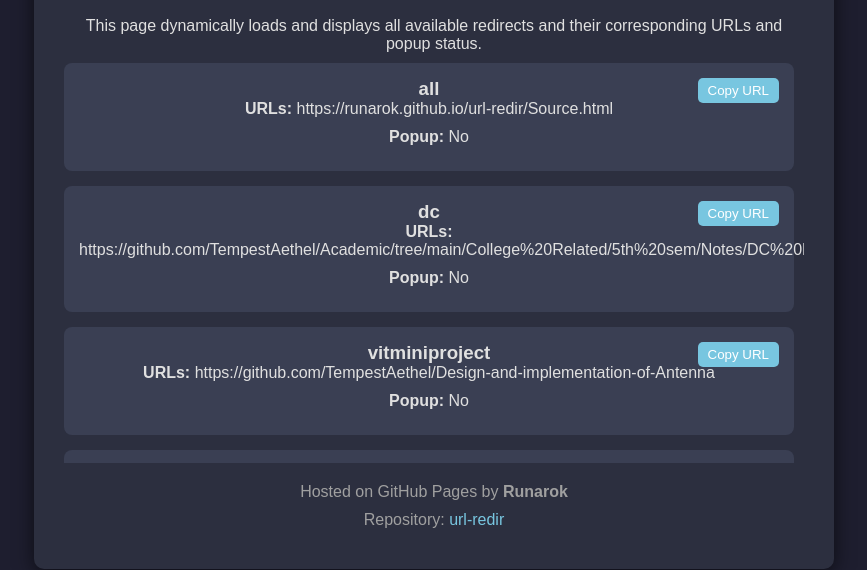
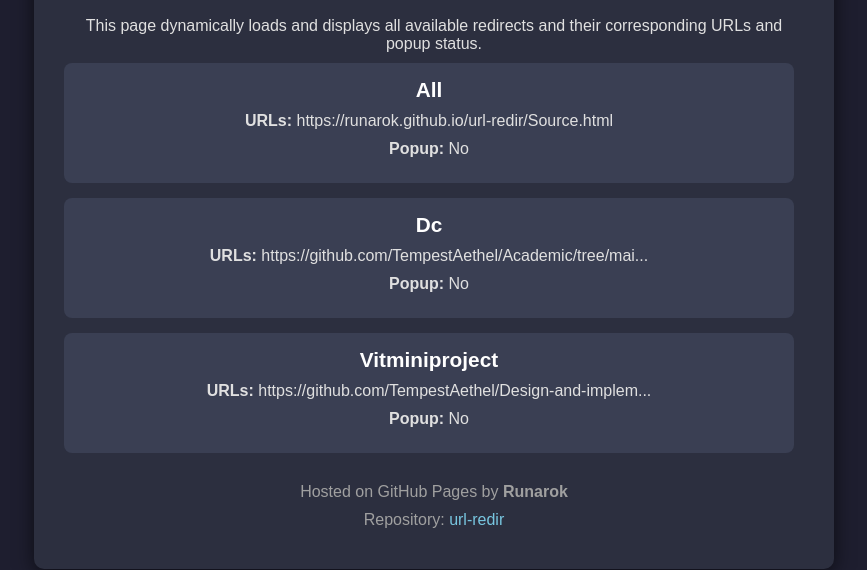
Before and after one commit to Runarok/url-redir, a plain HTML site: page Source.html in a window 1280 px wide. Shown: the part 155-725 px from the top of the page, without its empty margins (206-1073 px from the left). Drawn offline with Linux system fonts and the light colour scheme.

Commit message:
Update Source.html

```diff
--- a/Source.html
+++ b/Source.html
@@ -1,4 +1,3 @@
-<!DOCTYPE html>
 <html lang="en">
 <head>
     <meta charset="UTF-8">
@@ -61,6 +60,12 @@
             margin-bottom: 15px;
             border-radius: 8px;
             position: relative;
+            cursor: pointer; /* Make the whole item clickable */
+            transition: background-color 0.3s ease; /* Add hover effect */
+        }
+
+        .redirect-item:hover {
+            background-color: #5f6975; /* Darker background on hover */
         }
 
         #redirects-container {
@@ -94,28 +99,27 @@
             display: block;
         }
 
-        .copy-btn {
-            position: absolute;
-            top: 15px;
-            right: 15px;
-            background-color: #78c6e0;
-            border: none;
-            padding: 5px 10px;
-            color: white;
-            border-radius: 5px;
-            cursor: pointer;
+        /* Handle long URLs */
+        .redirect-item p {
+            word-wrap: break-word; /* Break long words or URLs */
+            white-space: normal; /* Allow text to wrap */
+            overflow: hidden;
+            text-overflow: ellipsis; /* Add ellipsis for overflow */
+            max-width: 100%; /* Ensure it doesn't overflow */
+            word-break: break-word; /* Ensures that the URL breaks into multiple lines if needed */
         }
 
-        .copy-btn:hover {
-            background-color: #5fa0c7;
+        .redirect-item h3 {
+            font-size: 1.3rem;
+            color: #ffffff;
+            margin-bottom: 10px;
         }
-
     </style>
     <script>
         async function fetchRedirects() {
             try {
-                // Replace with the actual path to your redirects.json file
-                const response = await fetch('redirects.json');
+                // Use the raw GitHub URL for redirects.json
+                const response = await fetch('https://raw.githubusercontent.com/Runarok/url-redir/main/redirects.json');
 
                 // If the fetch fails, throw an error
                 if (!response.ok) {
@@ -142,12 +146,20 @@
                 const urls = isArray ? redirect.url.join(', ') : redirect.url;
                 const popupStatus = redirect.showPopup ? 'Yes' : 'No';
 
+                // Capitalize the first letter of the key and display
+                const capitalizedKey = key.charAt(0).toUpperCase() + key.slice(1).toLowerCase();
+
+                // Truncate long URLs and add tooltip for full URL
+                const truncatedUrls = urls.length > 50 ? `${urls.substring(0, 50)}...` : urls;
+
                 const redirectHtml = `
-                    <div class="redirect-item">
-                        <h3>${key}</h3>
-                        <p><strong>URLs:</strong> ${urls}</p>
+                    <div class="redirect-item" title="Click to copy URL for ${capitalizedKey}" onclick="copyToClipboard('${urls}')">
+                        <h3>${capitalizedKey}</h3>
+                        <p>
+                            <strong>URLs:</strong>
+                            <span title="${urls}">${truncatedUrls}</span>
+                        </p>
                         <p><strong>Popup:</strong> ${popupStatus}</p>
-                        <button class="copy-btn" onclick="copyToClipboard('${urls}')">Copy URL</button>
                     </div>
                 `;
                 container.innerHTML += redirectHtml;
```
